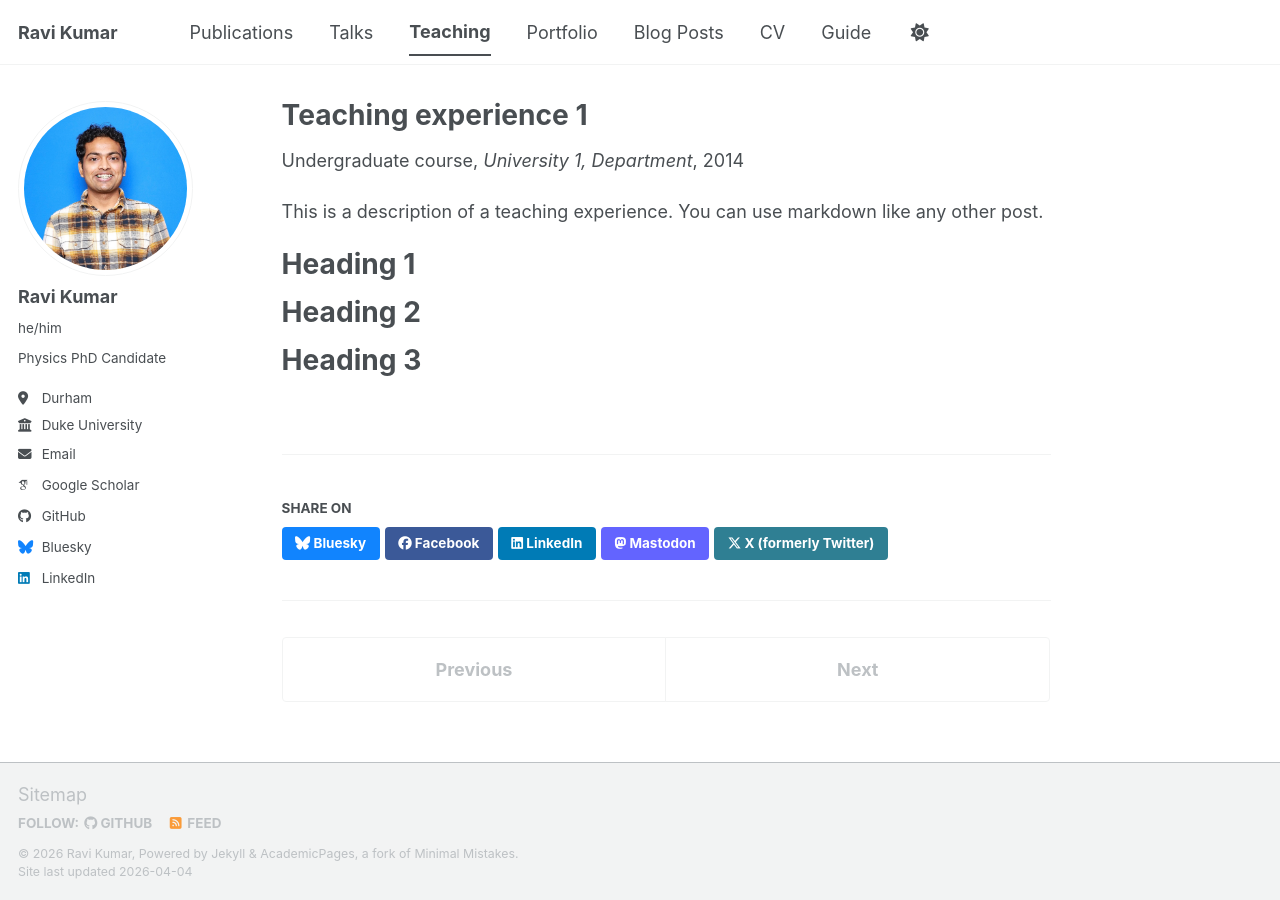
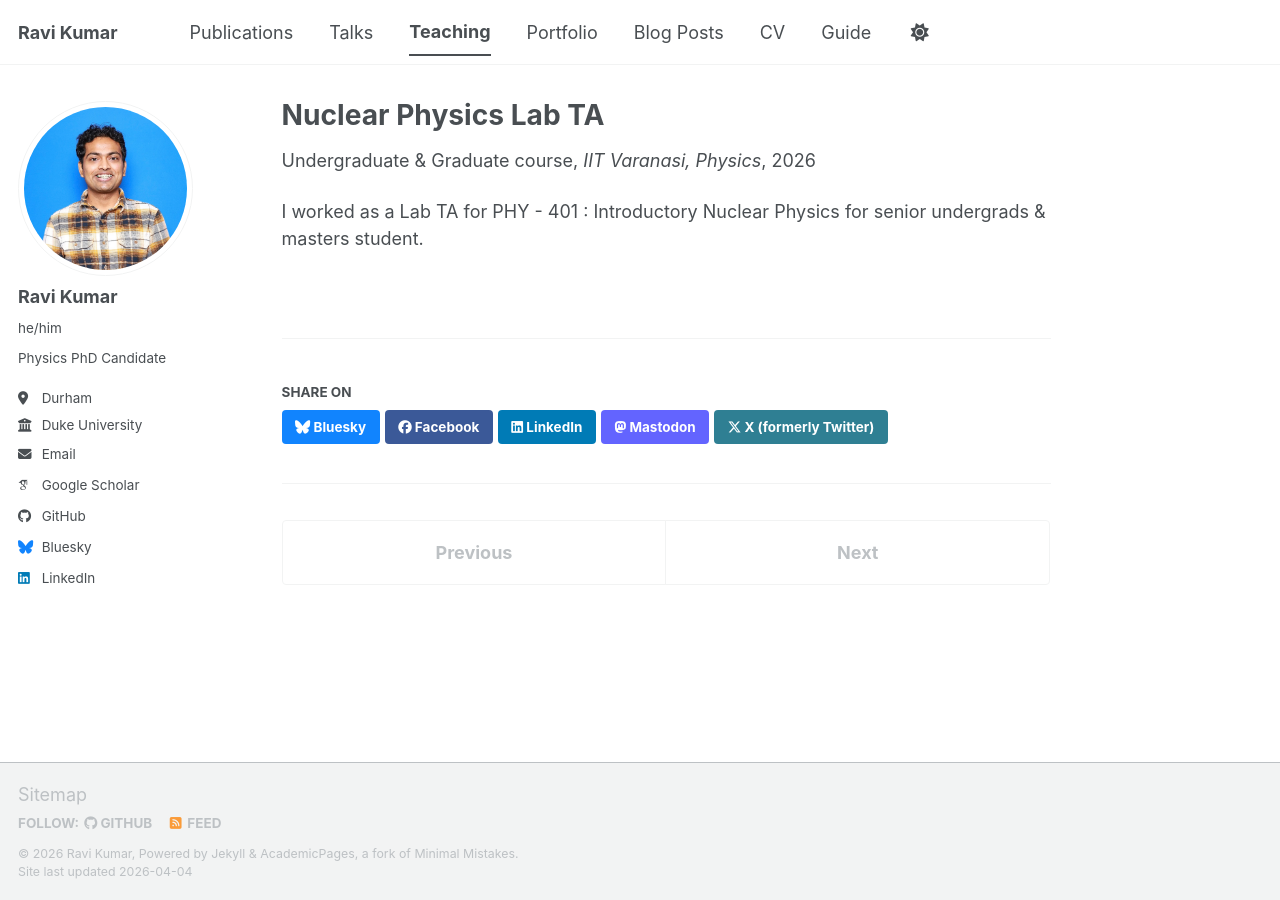
Before and after one commit to ravikumar1728/ravikumar1728.github.io, a Jekyll site: the page built from _teaching/2014-spring-teaching-1.md, in a window 1280 px wide. Built offline with Jekyll 4.4.1, drawn with Linux system fonts in a browser that asks for light colours; some web fonts are replaced; a script bundle is joined from its source files by our own code; library files that are not in the unit come from our copies.

Commit message:
Update 2014-spring-teaching-1.md

```diff
--- a/_teaching/2014-spring-teaching-1.md
+++ b/_teaching/2014-spring-teaching-1.md
@@ -1,20 +1,11 @@
 ---
-title: "Teaching experience 1"
+title: "Nuclear Physics Lab TA"
 collection: teaching
-type: "Undergraduate course"
+type: "Undergraduate & Graduate course"
 permalink: /teaching/2014-spring-teaching-1
-venue: "University 1, Department"
-date: 2014-01-01
-location: "City, Country"
+venue: "IIT Varanasi, Physics"
+date: 08-2022
+location: "Varanasi, India"
 ---
 
-This is a description of a teaching experience. You can use markdown like any other post.
-
-Heading 1
-======
-
-Heading 2
-======
-
-Heading 3
-======
+I worked as a Lab TA for PHY - 401 : Introductory Nuclear Physics for senior undergrads & masters student.
```
